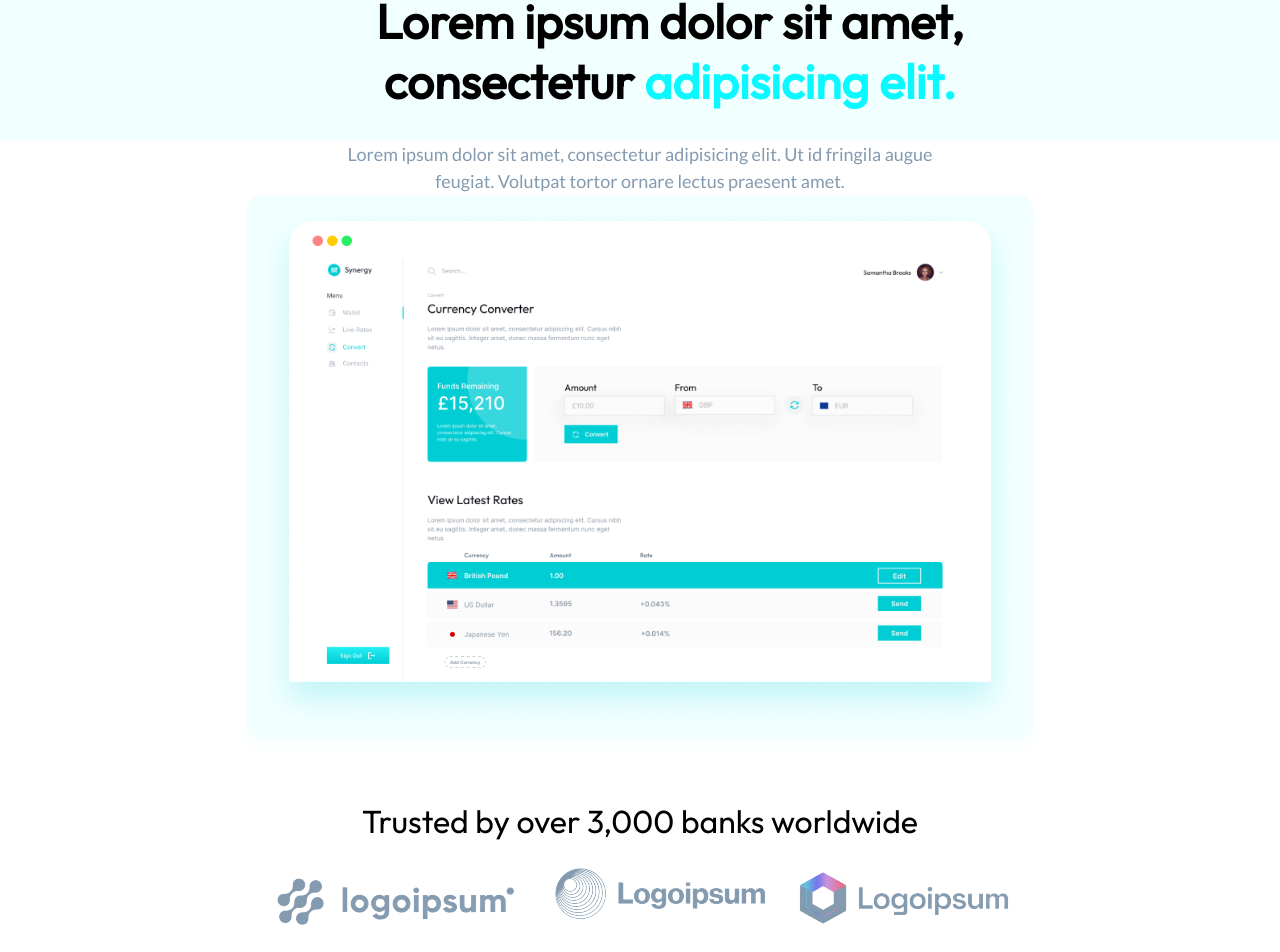
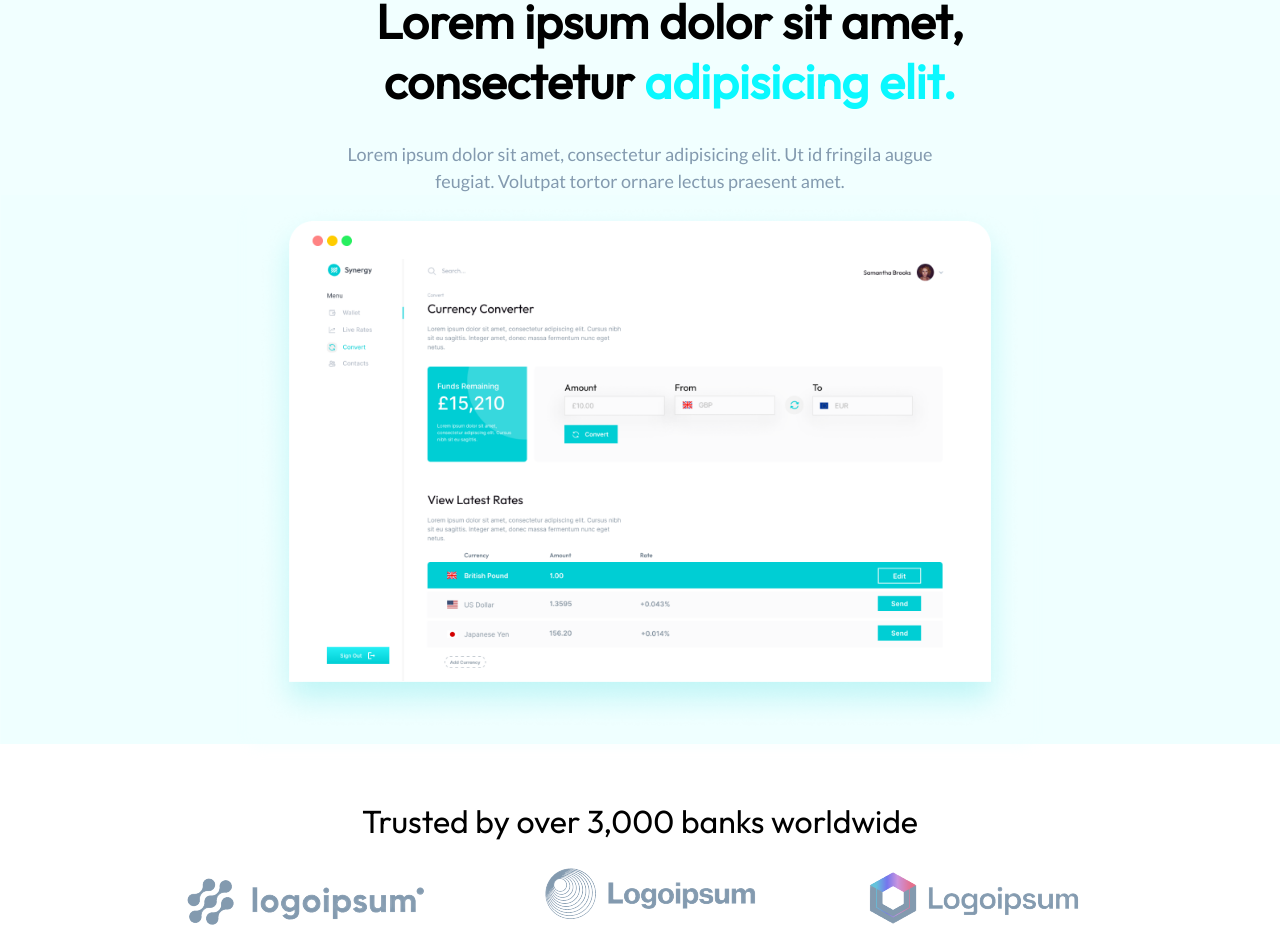
Before and after one commit to nology-tech/synergy, a React (Create React App) app: page / in a window 1280 px wide. Shown: the part 120-1072 px from the top of the page. Built offline with nearby package versions, Linux system fonts and the light colour scheme.

Commit message:
fix some css issue

```diff
--- a/src/App.jsx
+++ b/src/App.jsx
@@ -14,7 +14,7 @@ const App = () => {
           alt="navbar page image"
         />
         <Header />
-
+        <div className="backgound__image">
         <section>
           <img
             className="landing__image"
@@ -23,25 +23,26 @@ const App = () => {
             alt="main page image"
           />
         </section>
+        </div>
 
         <section>
           <div className="bankClients">
             <h1 className="bankClients__title">Trusted by over 3,000 banks worldwide</h1>
             <div className="bankLogosImg">
               <img
-                className="bankLogosImg_one"
+                className="bankLogosImg__one"
                 // scr={landingImage}
                 src={require("./assets/images/logoipsum.png")}
                 alt="main page image"
               />
               <img
-                className="bankLogosImg_two"
+                className="bankLogosImg__two"
                 // scr={landingImage}
                 src={require("./assets/images/logoipsum2.png")}
                 alt="main page image"
               />
               <img
-                className="bankLogosImg_three"
+                className="bankLogosImg__three"
                 // scr={landingImage}
                 src={require("./assets/images/logoipsum3.png")}
                 alt="main page image"
--- a/src/App.scss
+++ b/src/App.scss
@@ -15,9 +15,12 @@
   width: 100%;
 
 }
-
+.backgound__image{
+  background-image: url(../src/assets/images/background.png);
+}
 .landing__image {
-  background-color: $color-background;
+  //background-image: url(../src/assets/images/background.png);
+  // background-color: $color-background;
   border-radius: 15px;
   overflow: visible;
   box-shadow: 0px 10px 10px rgba($color-background, 0.25);
@@ -58,22 +61,25 @@
 
   .bankLogosImg {
     display: flex;
-    flex-direction: row;
-    justify-content: space-evenly;
+
     background-color: $color-white;
-
 
     &__one {
       // background-color: $color-white;
-
+      margin-right: 50px;
+      margin-left: 30px;
     }
 
     &__two {
       // background-color: $color-white;
+      margin-right: 50px;
+      margin-left: 30px;
     }
 
     &__three {
       // background-color: $color-white;
+      margin-right: 50px;
+      margin-left: 30px;
     }
   }
 
@@ -131,7 +137,7 @@
 }
 .converter__image {
 // background-color: $color-white;
-box-shadow: 0px 20px 40px rgba(0, 0, 0, 0.06);
+// box-shadow: 0px 20px 40px rgba(0, 0, 0, 0.06);
 border-radius: 8px;
 width: 1079px;
 padding: 30px;
--- a/src/components/FeatureCard/FeatureCard.scss
+++ b/src/components/FeatureCard/FeatureCard.scss
@@ -5,6 +5,7 @@
   align-items: center;
   text-align: center;
   font-style: normal;
+  width: 301px;
 
   &__img {
 
--- a/src/components/Header/Header.scss
+++ b/src/components/Header/Header.scss
@@ -34,6 +34,7 @@
 }
 .header__subline {
   color: $color-light-gray;
+  background-color: $color-background;
   font-family: $secondary-font-family;
   font-style: normal;
   font-weight: 400;
```
